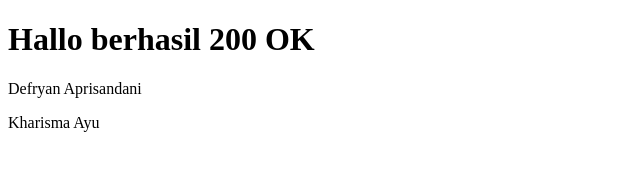
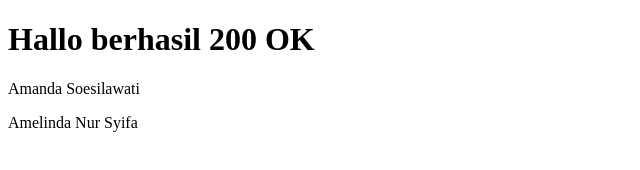
Before and after one commit to AmelindaNS/TuBesJarKom, a plain HTML site: page index.html in a window 1280 px wide. Shown: the full height of the page, 0-640 px from the left. Drawn offline with Linux system fonts and the light colour scheme.

Commit message:
Update index.html

```diff
--- a/index.html
+++ b/index.html
@@ -1,11 +1,11 @@
 <!DOCTYPE html>
 <html>
 <head>
-	<title>Kelompok 15</title>
+	<title>Kelompok Jarkom</title>
 </head>
 <body>
 	<h1>Hallo berhasil 200 OK</h1>
-	<p>Defryan Aprisandani</p>
-    <p>Kharisma Ayu</p>
+	<p>Amanda Soesilawati</p>
+    <p>Amelinda Nur Syifa</p>
 </body>
 </html>
```
